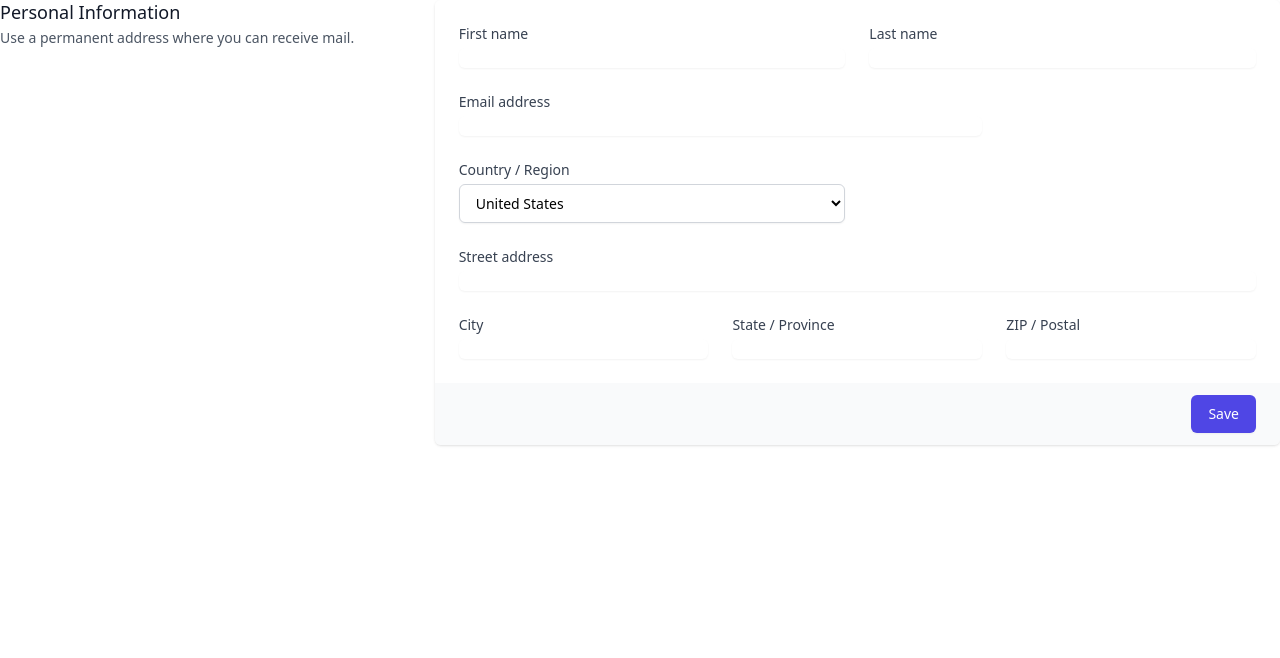
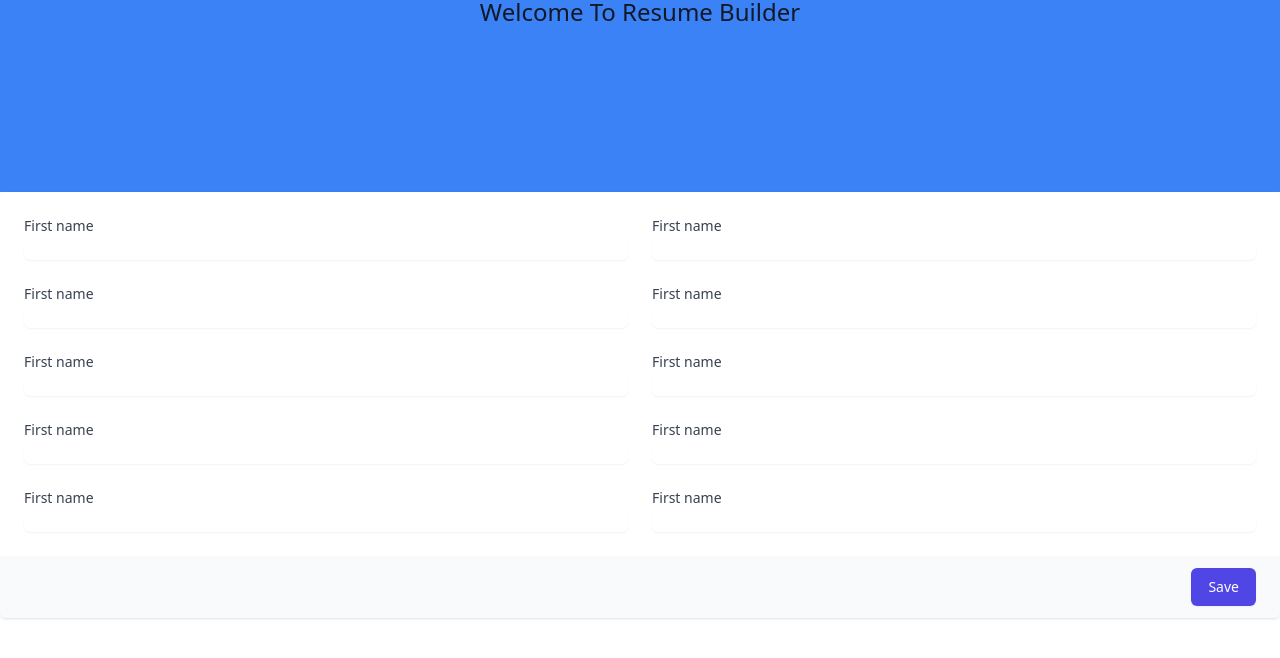
Before and after one commit to Adamruns/resume-builder-CUHackit, a website: page index.html in a window 1280 px wide. Drawn offline with Linux system fonts and the light colour scheme.

Commit message:
Fixing homepage form layout

```diff
--- a/index.html
+++ b/index.html
@@ -9,16 +9,13 @@
 		<link rel="stylesheet" href="./dist/output.css" />
 	</head>
 	<body>
+    <div class="md:col-span-1">
+      <div class="px-4 sm:px-0 min-w-screen">
+        <h3 class="text-2xl text-center align-bottom font-medium leading-6 text-gray-900 bg-blue-500 h-48">Welcome To Resume Builder</h3>
+      </div>
+    </div>
 		<div class="mt-10 sm:mt-0">
-      <div class="md:grid md:grid-cols-3 md:gap-6">
-        <div class="md:col-span-1">
-          <div class="px-4 sm:px-0">
-            <h3 class="text-lg font-medium leading-6 text-gray-900">Personal Information</h3>
-            <p class="mt-1 text-sm text-gray-600">
-              Use a permanent address where you can receive mail.
-            </p>
-          </div>
-        </div>
+      <div class="md:grid md:grid-cols-2 md:gap-6">
         <div class="mt-5 md:mt-0 md:col-span-2">
           <form action="#" method="POST">
             <div class="shadow overflow-hidden sm:rounded-md">
@@ -28,44 +25,41 @@
                     <label for="first_name" class="block text-sm font-medium text-gray-700">First name</label>
                     <input type="text" name="first_name" id="first_name" autocomplete="given-name" class="mt-1 focus:ring-indigo-500 focus:border-indigo-500 block w-full shadow-sm sm:text-sm border-gray-300 rounded-md">
                   </div>
-
                   <div class="col-span-6 sm:col-span-3">
-                    <label for="last_name" class="block text-sm font-medium text-gray-700">Last name</label>
-                    <input type="text" name="last_name" id="last_name" autocomplete="family-name" class="mt-1 focus:ring-indigo-500 focus:border-indigo-500 block w-full shadow-sm sm:text-sm border-gray-300 rounded-md">
+                    <label for="first_name" class="block text-sm font-medium text-gray-700">First name</label>
+                    <input type="text" name="first_name" id="first_name" autocomplete="given-name" class="mt-1 focus:ring-indigo-500 focus:border-indigo-500 block w-full shadow-sm sm:text-sm border-gray-300 rounded-md">
                   </div>
-
-                  <div class="col-span-6 sm:col-span-4">
-                    <label for="email_address" class="block text-sm font-medium text-gray-700">Email address</label>
-                    <input type="text" name="email_address" id="email_address" autocomplete="email" class="mt-1 focus:ring-indigo-500 focus:border-indigo-500 block w-full shadow-sm sm:text-sm border-gray-300 rounded-md">
+                  <div class="col-span-6 sm:col-span-3">
+                    <label for="first_name" class="block text-sm font-medium text-gray-700">First name</label>
+                    <input type="text" name="first_name" id="first_name" autocomplete="given-name" class="mt-1 focus:ring-indigo-500 focus:border-indigo-500 block w-full shadow-sm sm:text-sm border-gray-300 rounded-md">
                   </div>
-
                   <div class="col-span-6 sm:col-span-3">
-                    <label for="country" class="block text-sm font-medium text-gray-700">Country / Region</label>
-                    <select id="country" name="country" autocomplete="country" class="mt-1 block w-full py-2 px-3 border border-gray-300 bg-white rounded-md shadow-sm focus:outline-none focus:ring-indigo-500 focus:border-indigo-500 sm:text-sm">
-                      <option>United States</option>
-                      <option>Canada</option>
-                      <option>Mexico</option>
-                    </select>
+                    <label for="first_name" class="block text-sm font-medium text-gray-700">First name</label>
+                    <input type="text" name="first_name" id="first_name" autocomplete="given-name" class="mt-1 focus:ring-indigo-500 focus:border-indigo-500 block w-full shadow-sm sm:text-sm border-gray-300 rounded-md">
                   </div>
-
-                  <div class="col-span-6">
-                    <label for="street_address" class="block text-sm font-medium text-gray-700">Street address</label>
-                    <input type="text" name="street_address" id="street_address" autocomplete="street-address" class="mt-1 focus:ring-indigo-500 focus:border-indigo-500 block w-full shadow-sm sm:text-sm border-gray-300 rounded-md">
+                  <div class="col-span-6 sm:col-span-3">
+                    <label for="first_name" class="block text-sm font-medium text-gray-700">First name</label>
+                    <input type="text" name="first_name" id="first_name" autocomplete="given-name" class="mt-1 focus:ring-indigo-500 focus:border-indigo-500 block w-full shadow-sm sm:text-sm border-gray-300 rounded-md">
                   </div>
-
-                  <div class="col-span-6 sm:col-span-6 lg:col-span-2">
-                    <label for="city" class="block text-sm font-medium text-gray-700">City</label>
-                    <input type="text" name="city" id="city" class="mt-1 focus:ring-indigo-500 focus:border-indigo-500 block w-full shadow-sm sm:text-sm border-gray-300 rounded-md">
+                  <div class="col-span-6 sm:col-span-3">
+                    <label for="first_name" class="block text-sm font-medium text-gray-700">First name</label>
+                    <input type="text" name="first_name" id="first_name" autocomplete="given-name" class="mt-1 focus:ring-indigo-500 focus:border-indigo-500 block w-full shadow-sm sm:text-sm border-gray-300 rounded-md">
                   </div>
-
-                  <div class="col-span-6 sm:col-span-3 lg:col-span-2">
-                    <label for="state" class="block text-sm font-medium text-gray-700">State / Province</label>
-                    <input type="text" name="state" id="state" class="mt-1 focus:ring-indigo-500 focus:border-indigo-500 block w-full shadow-sm sm:text-sm border-gray-300 rounded-md">
+                  <div class="col-span-6 sm:col-span-3">
+                    <label for="first_name" class="block text-sm font-medium text-gray-700">First name</label>
+                    <input type="text" name="first_name" id="first_name" autocomplete="given-name" class="mt-1 focus:ring-indigo-500 focus:border-indigo-500 block w-full shadow-sm sm:text-sm border-gray-300 rounded-md">
                   </div>
-
-                  <div class="col-span-6 sm:col-span-3 lg:col-span-2">
-                    <label for="postal_code" class="block text-sm font-medium text-gray-700">ZIP / Postal</label>
-                    <input type="text" name="postal_code" id="postal_code" autocomplete="postal-code" class="mt-1 focus:ring-indigo-500 focus:border-indigo-500 block w-full shadow-sm sm:text-sm border-gray-300 rounded-md">
+                  <div class="col-span-6 sm:col-span-3">
+                    <label for="first_name" class="block text-sm font-medium text-gray-700">First name</label>
+                    <input type="text" name="first_name" id="first_name" autocomplete="given-name" class="mt-1 focus:ring-indigo-500 focus:border-indigo-500 block w-full shadow-sm sm:text-sm border-gray-300 rounded-md">
+                  </div>
+                  <div class="col-span-6 sm:col-span-3">
+                    <label for="first_name" class="block text-sm font-medium text-gray-700">First name</label>
+                    <input type="text" name="first_name" id="first_name" autocomplete="given-name" class="mt-1 focus:ring-indigo-500 focus:border-indigo-500 block w-full shadow-sm sm:text-sm border-gray-300 rounded-md">
+                  </div>
+                  <div class="col-span-6 sm:col-span-3">
+                    <label for="first_name" class="block text-sm font-medium text-gray-700">First name</label>
+                    <input type="text" name="first_name" id="first_name" autocomplete="given-name" class="mt-1 focus:ring-indigo-500 focus:border-indigo-500 block w-full shadow-sm sm:text-sm border-gray-300 rounded-md">
                   </div>
                 </div>
               </div>
```
Also changed, not shown: dist/output.css.
